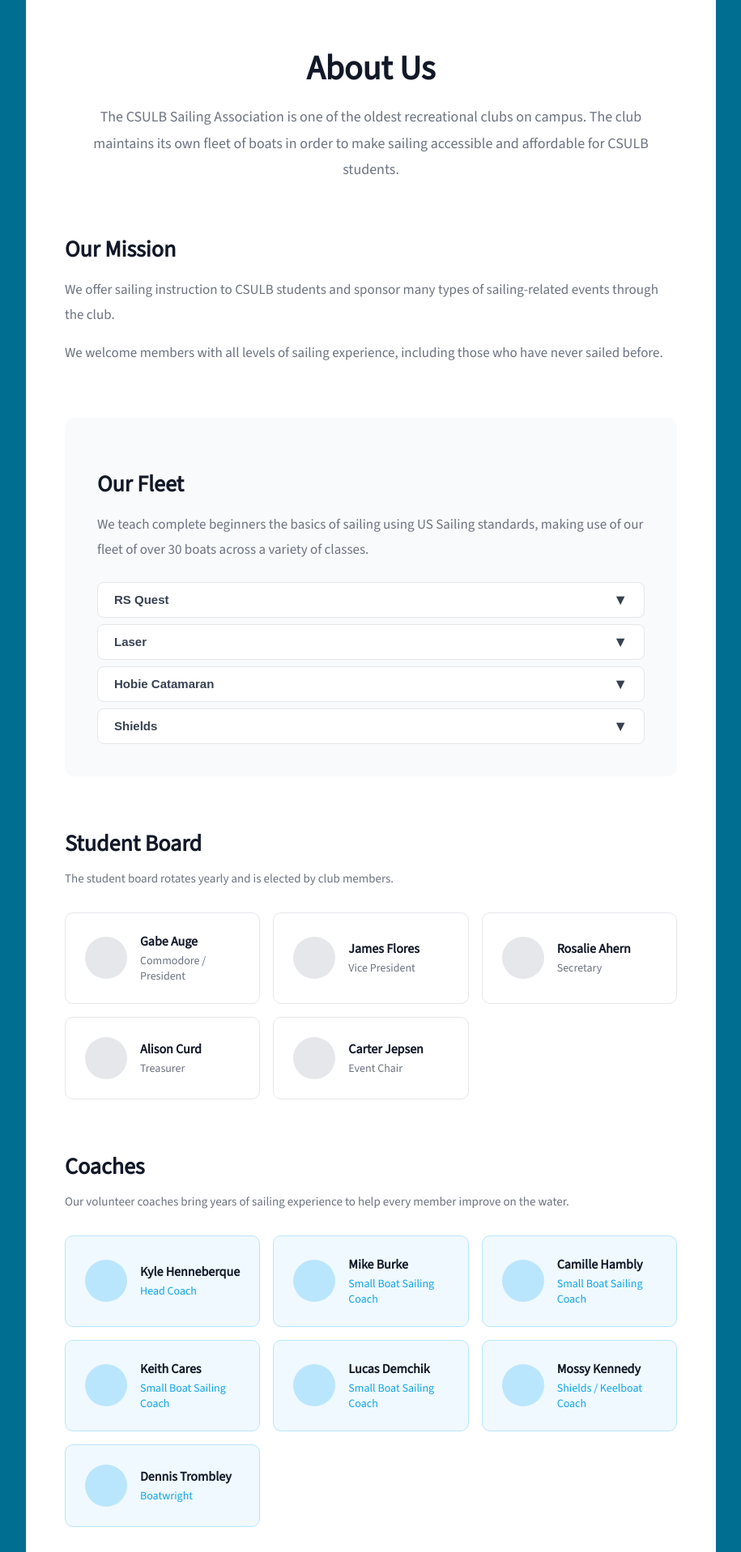
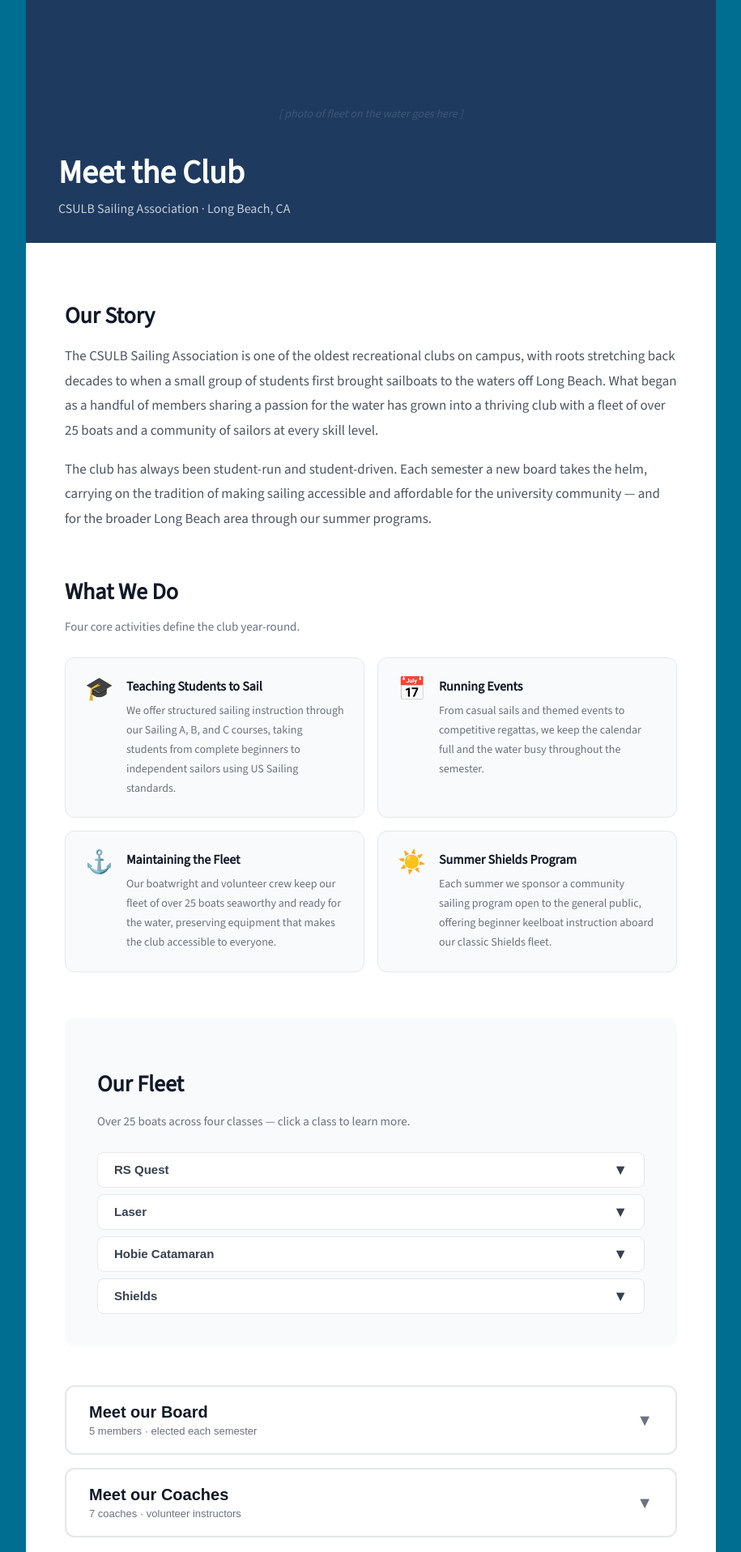
Before and after one commit to InpErros/navis-velata, a Next.js app: page /about in a window 1280 px wide. Shown: the part 140-2057 px from the top of the page at 81% size, without its empty margins (182-1097 px from the left). Built offline with nearby package versions, Linux system fonts and the light colour scheme; a web font is replaced by a local one.

Commit message:
cleaning up about page

```diff
--- a/app/about/page.js
+++ b/app/about/page.js
@@ -15,7 +15,7 @@
 const coaches = [
   { role: 'Head Coach',                name: 'Kyle Henneberque' },
   { role: 'Small Boat Sailing Coach',  name: 'Mike Burke' },
-  { role: 'Small Boat Sailing Coach',  name: 'Camille Hambly ' },
+  { role: 'Small Boat Sailing Coach',  name: 'Camille Hambly' },
   { role: 'Small Boat Sailing Coach',  name: 'Keith Cares' },
   { role: 'Small Boat Sailing Coach',  name: 'Lucas Demchik' },
   { role: 'Shields / Keelboat Coach',  name: 'Mossy Kennedy' },
@@ -28,12 +28,8 @@
     name: 'RS Quest',
     count: 5,
     description:
-      'The RS Quest is a beginner-friendly dinghy used as the primary teaching boat for our beginner sailing courses. Fast, sleak, and fun to sail, these boats are an amazing sail.',
-    photos: [
-      // Replace with real paths, e.g. '/boats/rs-quest-1.jpg'
-      null,
-      null,
-    ],
+      'The RS Quest is a beginner-friendly dinghy used as the primary teaching boat for our beginner sailing courses. Fast, sleek, and fun to sail, these boats are an amazing sail.',
+    photos: [null, null],
   },
   {
     name: 'Laser',
@@ -58,6 +54,31 @@
   },
 ];
 
+const goals = [
+  {
+    title: 'Teaching Students to Sail',
+    description: 'We offer structured sailing instruction through our Sailing A, B, and C courses, taking students from complete beginners to independent sailors using US Sailing standards.',
+    icon: '🎓',
+  },
+  {
+    title: 'Running Events',
+    description: 'From casual sails and themed events to competitive regattas, we keep the calendar full and the water busy throughout the semester.',
+    icon: '📅',
+  },
+  {
+    title: 'Maintaining the Fleet',
+    description: 'Our boatwright and volunteer crew keep our fleet of over 25 boats seaworthy and ready for the water, preserving equipment that makes the club accessible to everyone.',
+    icon: '⚓',
+  },
+  {
+    title: 'Summer Shields Program',
+    description: 'Each summer we sponsor a community sailing program open to the general public, offering beginner keelboat instruction aboard our classic Shields fleet.',
+    icon: '☀️',
+  },
+];
+
+// ─── Reusable components ──────────────────────────────────────────────────────
+
 function PhotoPlaceholder({ label }) {
   return (
     <div style={{
@@ -78,7 +99,6 @@
 
 function BoatButton({ boat }) {
   const [open, setOpen] = useState(false);
-
   return (
     <div style={{ width: '100%' }}>
       <button
@@ -103,7 +123,6 @@
         <span>{boat.name}</span>
         <span style={{ fontSize: '18px', lineHeight: 1 }}>{open ? '▲' : '▼'}</span>
       </button>
-
       {open && (
         <div style={{
           border: '1px solid #1e3a5f',
@@ -121,12 +140,8 @@
           <div style={{ display: 'grid', gridTemplateColumns: 'repeat(auto-fill, minmax(240px, 1fr))', gap: '12px' }}>
             {boat.photos.map((src, i) =>
               src ? (
-                <img
-                  key={i}
-                  src={src}
-                  alt={`${boat.name} photo ${i + 1}`}
-                  style={{ width: '100%', height: '180px', objectFit: 'cover', borderRadius: '8px' }}
-                />
+                <img key={i} src={src} alt={`${boat.name} photo ${i + 1}`}
+                  style={{ width: '100%', height: '180px', objectFit: 'cover', borderRadius: '8px' }} />
               ) : (
                 <PhotoPlaceholder key={i} label={`${boat.name} photo ${i + 1}`} />
               )
@@ -138,46 +153,152 @@
   );
 }
 
+function ExpandableSection({ title, subtitle, accentColor = '#1e3a5f', children }) {
+  const [open, setOpen] = useState(false);
+  return (
+    <div style={{ marginBottom: '16px' }}>
+      <button
+        onClick={() => setOpen(prev => !prev)}
+        style={{
+          backgroundColor: open ? accentColor : '#ffffff',
+          border: `2px solid ${open ? accentColor : '#e5e7eb'}`,
+          borderRadius: open ? '12px 12px 0 0' : '12px',
+          padding: '20px 28px',
+          width: '100%',
+          textAlign: 'left',
+          cursor: 'pointer',
+          display: 'flex',
+          alignItems: 'center',
+          justifyContent: 'space-between',
+          transition: 'background-color 0.2s, color 0.2s',
+        }}
+      >
+        <div>
+          <p style={{ fontWeight: '700', fontSize: '20px', margin: 0, color: open ? '#ffffff' : '#111827' }}>
+            {title}
+          </p>
+          {subtitle && (
+            <p style={{ fontSize: '13px', margin: '4px 0 0', color: open ? 'rgba(255,255,255,0.7)' : '#6b7280' }}>
+              {subtitle}
+            </p>
+          )}
+        </div>
+        <span style={{ fontSize: '20px', lineHeight: 1, color: open ? '#ffffff' : '#6b7280' }}>
+          {open ? '▲' : '▼'}
+        </span>
+      </button>
+      {open && (
+        <div style={{
+          border: `2px solid ${accentColor}`,
+          borderTop: 'none',
+          borderRadius: '0 0 12px 12px',
+          padding: '28px',
+          backgroundColor: '#f9fafb',
+        }}>
+          {children}
+        </div>
+      )}
+    </div>
+  );
+}
+
+// ─── Page ─────────────────────────────────────────────────────────────────────
+
 export default function About() {
   return (
     <div style={{ maxWidth: '900px', margin: '0 auto', padding: '48px 24px 80px' }}>
-      <div className="page-card"
-        style={{
+      <div className="page-card" style={{
         backgroundColor: '#ffffff',
         borderRadius: '16px',
-          padding: '48px',
+        overflow: 'hidden',
         color: '#111827',
       }}>
 
-        {/* Header */}
-        <div style={{ textAlign: 'center', marginBottom: '64px' }}>
-          <h1 style={{ fontSize: '42px', fontWeight: '700', marginBottom: '16px' }}>About Us</h1>
-          <p style={{ fontSize: '18px', color: '#6b7280', lineHeight: '1.8', maxWidth: '700px', margin: '0 auto' }}>
-            The CSULB Sailing Association is one of the oldest recreational clubs on campus.
-            The club maintains its own fleet of boats in order to make sailing accessible and
-            affordable for CSULB students.
+        {/* Hero banner */}
+        <div style={{
+          position: 'relative',
+          height: '320px',
+          backgroundColor: '#1e3a5f',
+          display: 'flex',
+          alignItems: 'flex-end',
+          justifyContent: 'flex-start',
+        }}>
+          {/* Replace src below with a real photo, e.g. '/about/fleet-on-water.jpg' */}
+          {/* <img src="/about/fleet-on-water.jpg" alt="CSULB fleet on the water"
+            style={{ position: 'absolute', inset: 0, width: '100%', height: '100%', objectFit: 'cover', opacity: 0.55 }} /> */}
+          <div style={{
+            position: 'absolute', inset: 0,
+            display: 'flex', alignItems: 'center', justifyContent: 'center',
+            color: 'rgba(255,255,255,0.15)', fontSize: '14px', fontStyle: 'italic',
+          }}>
+            [ photo of fleet on the water goes here ]
+          </div>
+          <div style={{ position: 'relative', padding: '32px 40px' }}>
+            <h1 style={{ fontSize: '40px', fontWeight: '700', color: '#ffffff', margin: '0 0 8px' }}>
+              Meet the Club
+            </h1>
+            <p style={{ fontSize: '16px', color: 'rgba(255,255,255,0.75)', margin: 0 }}>
+              CSULB Sailing Association · Long Beach, CA
+            </p>
+          </div>
+        </div>
+
+        <div style={{ padding: '48px' }}>
+
+          {/* Our Story */}
+          <div style={{ marginBottom: '56px' }}>
+            <h2 style={{ fontSize: '28px', fontWeight: '700', marginBottom: '16px' }}>Our Story</h2>
+            <p style={{ fontSize: '17px', color: '#4b5563', lineHeight: '1.8', marginBottom: '16px' }}>
+              The CSULB Sailing Association is one of the oldest recreational clubs on campus,
+              with roots stretching back decades to when a small group of students first brought
+              sailboats to the waters off Long Beach. What began as a handful of members sharing
+              a passion for the water has grown into a thriving club with a fleet of over 25 boats
+              and a community of sailors at every skill level.
+            </p>
+            <p style={{ fontSize: '17px', color: '#4b5563', lineHeight: '1.8' }}>
+              The club has always been student-run and student-driven. Each semester a new board
+              takes the helm, carrying on the tradition of making sailing accessible and affordable
+              for the university community — and for the broader Long Beach area through our
+              summer programs.
             </p>
           </div>
 
-        {/* Mission */}
-        <div style={{ marginBottom: '64px' }}>
-          <h2 style={{ fontSize: '28px', fontWeight: '700', marginBottom: '16px' }}>Our Mission</h2>
-          <p style={{ fontSize: '17px', color: '#6b7280', lineHeight: '1.8', marginBottom: '16px' }}>
-            We offer sailing instruction to CSULB students and sponsor many types of sailing-related
-            events through the club.
+          {/* What We Do */}
+          <div style={{ marginBottom: '56px' }}>
+            <h2 style={{ fontSize: '28px', fontWeight: '700', marginBottom: '8px' }}>What We Do</h2>
+            <p style={{ fontSize: '15px', color: '#6b7280', marginBottom: '28px' }}>
+              Four core activities define the club year-round.
             </p>
-          <p style={{ fontSize: '17px', color: '#6b7280', lineHeight: '1.8' }}>
-            We welcome members with all levels of sailing experience, including those who have never
-            sailed before.
+            <div style={{ display: 'grid', gridTemplateColumns: 'repeat(auto-fill, minmax(340px, 1fr))', gap: '16px' }}>
+              {goals.map((goal, i) => (
+                <div key={i} style={{
+                  backgroundColor: '#f9fafb',
+                  border: '1px solid #e5e7eb',
+                  borderRadius: '12px',
+                  padding: '24px',
+                  display: 'flex',
+                  gap: '16px',
+                  alignItems: 'flex-start',
+                }}>
+                  <span style={{ fontSize: '28px', lineHeight: 1, flexShrink: 0 }}>{goal.icon}</span>
+                  <div>
+                    <p style={{ fontWeight: '700', fontSize: '16px', margin: '0 0 8px', color: '#111827' }}>
+                      {goal.title}
                     </p>
+                    <p style={{ fontSize: '14px', color: '#6b7280', lineHeight: '1.7', margin: 0 }}>
+                      {goal.description}
+                    </p>
+                  </div>
+                </div>
+              ))}
+            </div>
           </div>
 
           {/* Fleet */}
-        <div style={{ backgroundColor: '#f9fafb', borderRadius: '12px', padding: '40px', marginBottom: '64px' }}>
-          <h2 style={{ fontSize: '28px', fontWeight: '700', marginBottom: '16px' }}>Our Fleet</h2>
-          <p style={{ fontSize: '17px', color: '#6b7280', lineHeight: '1.8', marginBottom: '24px' }}>
-            We teach complete beginners the basics of sailing using US Sailing standards, making use
-            of our fleet of over 30 boats across a variety of classes.
+          <div style={{ backgroundColor: '#f9fafb', borderRadius: '12px', padding: '40px', marginBottom: '48px' }}>
+            <h2 style={{ fontSize: '28px', fontWeight: '700', marginBottom: '8px' }}>Our Fleet</h2>
+            <p style={{ fontSize: '15px', color: '#6b7280', lineHeight: '1.8', marginBottom: '24px' }}>
+              Over 25 boats across four classes — click a class to learn more.
             </p>
             <div style={{ display: 'flex', flexDirection: 'column', gap: '8px' }}>
               {boats.map(boat => (
@@ -186,74 +307,70 @@
             </div>
           </div>
 
-        {/* Student Board */}
-        <div style={{ marginBottom: '64px' }}>
-          <h2 style={{ fontSize: '28px', fontWeight: '700', marginBottom: '8px' }}>Student Board</h2>
-          <p style={{ fontSize: '15px', color: '#6b7280', marginBottom: '32px' }}>
-            The student board rotates yearly and is elected by club members.
-          </p>
+          {/* Meet our Board */}
+          <ExpandableSection
+            title="Meet our Board"
+            subtitle={`${boardMembers.length} members · elected each semester`}
+            accentColor="#1e3a5f"
+          >
             <div style={{ display: 'grid', gridTemplateColumns: 'repeat(auto-fill, minmax(240px, 1fr))', gap: '16px' }}>
               {boardMembers.map((member, index) => (
                 <div key={index} style={{
                   backgroundColor: '#ffffff',
                   border: '1px solid #e5e7eb',
                   borderRadius: '10px',
-                padding: '24px',
+                  padding: '20px',
                   display: 'flex',
                   alignItems: 'center',
-                gap: '16px',
+                  gap: '14px',
                 }}>
                   <div style={{
-                  width: '52px',
-                  height: '52px',
-                  borderRadius: '50%',
-                  backgroundColor: '#e5e7eb',
-                  flexShrink: 0,
-                }}/>
+                    width: '48px', height: '48px', borderRadius: '50%',
+                    backgroundColor: '#e5e7eb', flexShrink: 0,
+                  }} />
                   <div>
-                  <p style={{ fontWeight: '700', fontSize: '16px', margin: '0 0 4px', color: '#111827' }}>
+                    <p style={{ fontWeight: '700', fontSize: '15px', margin: '0 0 3px', color: '#111827' }}>
                       {member.name}
                     </p>
-                  <p style={{ fontSize: '14px', color: '#6b7280', margin: 0 }}>{member.role}</p>
+                    <p style={{ fontSize: '13px', color: '#6b7280', margin: 0 }}>{member.role}</p>
                   </div>
                 </div>
               ))}
             </div>
-        </div>
+          </ExpandableSection>
 
-        {/* Coaches */}
-        <div>
-          <h2 style={{ fontSize: '28px', fontWeight: '700', marginBottom: '8px' }}>Coaches</h2>
-          <p style={{ fontSize: '15px', color: '#6b7280', marginBottom: '32px' }}>
-            Our volunteer coaches bring years of sailing experience to help every member improve on the water.
-          </p>
+          {/* Meet our Coaches */}
+          <ExpandableSection
+            title="Meet our Coaches"
+            subtitle={`${coaches.length} coaches · volunteer instructors`}
+            accentColor="#0c4a6e"
+          >
             <div style={{ display: 'grid', gridTemplateColumns: 'repeat(auto-fill, minmax(240px, 1fr))', gap: '16px' }}>
               {coaches.map((coach, index) => (
                 <div key={index} style={{
                   backgroundColor: '#f0f9ff',
                   border: '1px solid #bae6fd',
                   borderRadius: '10px',
-                padding: '24px',
+                  padding: '20px',
                   display: 'flex',
                   alignItems: 'center',
-                gap: '16px',
+                  gap: '14px',
                 }}>
                   <div style={{
-                  width: '52px',
-                  height: '52px',
-                  borderRadius: '50%',
-                  backgroundColor: '#bae6fd',
-                  flexShrink: 0,
-                }}/>
+                    width: '48px', height: '48px', borderRadius: '50%',
+                    backgroundColor: '#bae6fd', flexShrink: 0,
+                  }} />
                   <div>
-                  <p style={{ fontWeight: '700', fontSize: '16px', margin: '0 0 4px', color: '#111827' }}>
+                    <p style={{ fontWeight: '700', fontSize: '15px', margin: '0 0 3px', color: '#111827' }}>
                       {coach.name}
                     </p>
-                  <p style={{ fontSize: '14px', color: '#0ea5e9', margin: 0 }}>{coach.role}</p>
+                    <p style={{ fontSize: '13px', color: '#0ea5e9', margin: 0 }}>{coach.role}</p>
                   </div>
                 </div>
               ))}
             </div>
+          </ExpandableSection>
+
         </div>
       </div>
     </div>
```
Lines whose indentation alone changed are shown as unchanged.
